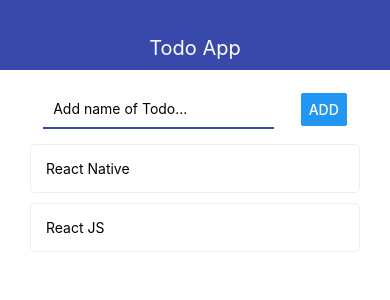
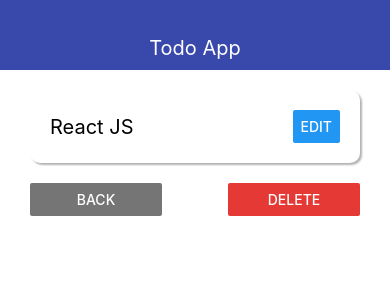
Before and after one commit to siarotchi/React-Native-Todo, a React Native app: screen / in a window 390 px wide. Shown: the top 300 px of the page. Built offline with nearby package versions, Linux system fonts and the light colour scheme.

Commit message:
Edit modal and todo card view

```diff
--- a/App.js
+++ b/App.js
@@ -1,11 +1,11 @@
 import React, { useState } from "react";
-import { StyleSheet, Text, View, FlatList } from "react-native";
+import { StyleSheet, Text, View, FlatList, Alert } from "react-native";
 import { Navbar } from "./src/components/Navbar";
 import { MainScreen } from "./src/screens/MainScreen";
 import { TodoScreen } from "./src/screens/TodoScreen";
 
 export default function App() {
-  const [todoId, setTodoId] = useState(null);
+  const [todoId, setTodoId] = useState("2");
   const [todos, setTodos] = useState([
     {
       id: "1",
@@ -28,7 +28,29 @@
   };
 
   const removeTodo = (id) => {
-    setTodos((prev) => prev.filter((todo) => todo.id !== id));
+    const todo = todos.find((i) => i.id === id);
+    Alert.alert(
+      "Delete todo",
+      `Are you sure you want to delete ${todo.title} ?`,
+      [
+        {
+          text: "Cancel",
+          // onPress: () => Alert.alert("Cancel Pressed"),
+          style: "cancel",
+        },
+        {
+          text: "Delete",
+          onPress: () => {
+            setTodoId(null);
+            setTodos((prev) => prev.filter((todo) => todo.id !== id));
+          },
+          style: "distructive",
+        },
+      ],
+      {
+        cancelable: false, //area around can close modal
+      }
+    );
   };
 
   let content = (
@@ -42,7 +64,13 @@
 
   if (todoId) {
     const selectedTodo = todos.find((todo) => todo.id === todoId);
-    content = <TodoScreen goBack={() => setTodoId(null)} todo={selectedTodo} />;
+    content = (
+      <TodoScreen
+        goBack={() => setTodoId(null)}
+        todo={selectedTodo}
+        onRemove={removeTodo}
+      />
+    );
   }
 
   return (
--- a/src/components/AddTodo.js
+++ b/src/components/AddTodo.js
@@ -1,5 +1,6 @@
 import React, { useState } from "react";
 import { Alert, Button, StyleSheet, TextInput, View } from "react-native";
+import { THEME } from "../theme";
 
 export const AddTodo = ({ onSubmit }) => {
   const [value, setValue] = useState("");
@@ -40,6 +41,6 @@
     padding: 10,
     borderStyle: "solid",
     borderBottomWidth: 2,
-    borderBottomColor: "#3949ab",
+    borderBottomColor: THEME.MAIN_COLOR,
   },
 });
--- a/src/components/Navbar.js
+++ b/src/components/Navbar.js
@@ -1,5 +1,6 @@
 import React from "react";
 import { StyleSheet, Text, View } from "react-native";
+import { THEME } from "../theme";
 
 export const Navbar = ({ title }) => {
   return (
@@ -12,7 +13,7 @@
 const styles = StyleSheet.create({
   navbar: {
     height: 70,
-    backgroundColor: "#3949ab",
+    backgroundColor: THEME.MAIN_COLOR,
     alignItems: "center",
     justifyContent: "flex-end",
     paddingBottom: 10,
--- /dev/null
+++ b/src/components/ui/AppCard.js
@@ -0,0 +1,32 @@
+import React from "react";
+import { StyleSheet, View } from "react-native";
+
+export const AppCard = (props) => {
+  return (
+    <View
+      // style={{ ...styles.default, ...props.style }} //combine styles inside and out
+      style={styles.default}
+    >
+      {props.children}
+    </View>
+  );
+};
+
+const styles = StyleSheet.create({
+  default: {
+    padding: 20,
+    marginBottom: 20,
+    flexDirection: "row",
+    justifyContent: "space-between",
+    alignItems: "center",
+    //shadows in Native ios
+    shadowColor: "#000",
+    shadowRadius: 2,
+    shadowOpacity: 0.3,
+    shadowOffset: { width: 2, height: 2 },
+    //android elev
+    elevation: 8,
+    backgroundColor: "#fff",
+    borderRadius: 10,
+  },
+});
--- /dev/null
+++ b/src/components/ui/EditModal.js
@@ -0,0 +1,47 @@
+import React from "react";
+import { StyleSheet, View, Modal, TextInput, Button } from "react-native";
+import { THEME } from "../../theme";
+
+export const EditModal = ({ visible, onCancel }) => {
+  return (
+    <Modal visible={visible} animationType="slide" transparent={false}>
+      <View style={styles.wrap}>
+        <TextInput
+          style={styles.input}
+          placeholder="Add new name"
+          autoCapitalize="none"
+          autoCorrect={false}
+          maxLength={64}
+        />
+        <View style={styles.buttons}>
+          <Button
+            title="Cancel"
+            onPress={onCancel}
+            color={THEME.DANGER_COLOR}
+          />
+          <Button title="Save" />
+        </View>
+      </View>
+    </Modal>
+  );
+};
+
+const styles = StyleSheet.create({
+  wrap: {
+    flex: 1,
+    justifyContent: "center",
+    alignItems: "center",
+  },
+  input: {
+    padding: 10,
+    borderBottomColor: THEME.MAIN_COLOR,
+    borderBottomWidth: 2,
+    width: "80%",
+  },
+  buttons: {
+    width: "100%",
+    marginTop: 10,
+    flexDirection: "row",
+    justifyContent: "space-around",
+  },
+});
--- a/src/screens/TodoScreen.js
+++ b/src/screens/TodoScreen.js
@@ -1,13 +1,51 @@
-import React from "react";
+import React, { useState } from "react";
 import { StyleSheet, View, Text, Button } from "react-native";
+import { AppCard } from "../components/ui/AppCard";
+import { EditModal } from "../components/ui/EditModal";
+import { THEME } from "../theme";
 
-export const TodoScreen = ({ goBack, todo }) => {
+export const TodoScreen = ({ goBack, todo, onRemove }) => {
+  const [modal, setModal] = useState(false);
+
   return (
     <View>
-      <Text>{todo.title}</Text>
-      <Button title="Back" onPress={goBack} />
+      <EditModal visible={modal} onCancel={() => setModal(false)} />
+
+      <AppCard style={styles.card}>
+        <Text style={styles.title}>{todo.title}</Text>
+        <Button title="Edit" onPress={() => setModal(true)} />
+      </AppCard>
+
+      <View style={styles.buttons}>
+        <View style={styles.button}>
+          <Button title="Back" color={THEME.GREY_COLOR} onPress={goBack} />
+        </View>
+
+        <View style={styles.button}>
+          <Button
+            title="Delete"
+            color={THEME.DANGER_COLOR}
+            onPress={() => onRemove(todo.id)}
+          />
+        </View>
+      </View>
     </View>
   );
 };
 
-const styles = StyleSheet.create({});
+const styles = StyleSheet.create({
+  buttons: {
+    flexDirection: "row",
+    justifyContent: "space-between",
+  },
+  card: {
+    marginBottom: 20,
+    padding: 15,
+  },
+  button: {
+    width: "40%",
+  },
+  title: {
+    fontSize: 20,
+  },
+});
--- /dev/null
+++ b/src/theme.js
@@ -0,0 +1,5 @@
+export const THEME = {
+  DANGER_COLOR: "#e53935",
+  GREY_COLOR: "#757575",
+  MAIN_COLOR: "#3949ab",
+};
```
